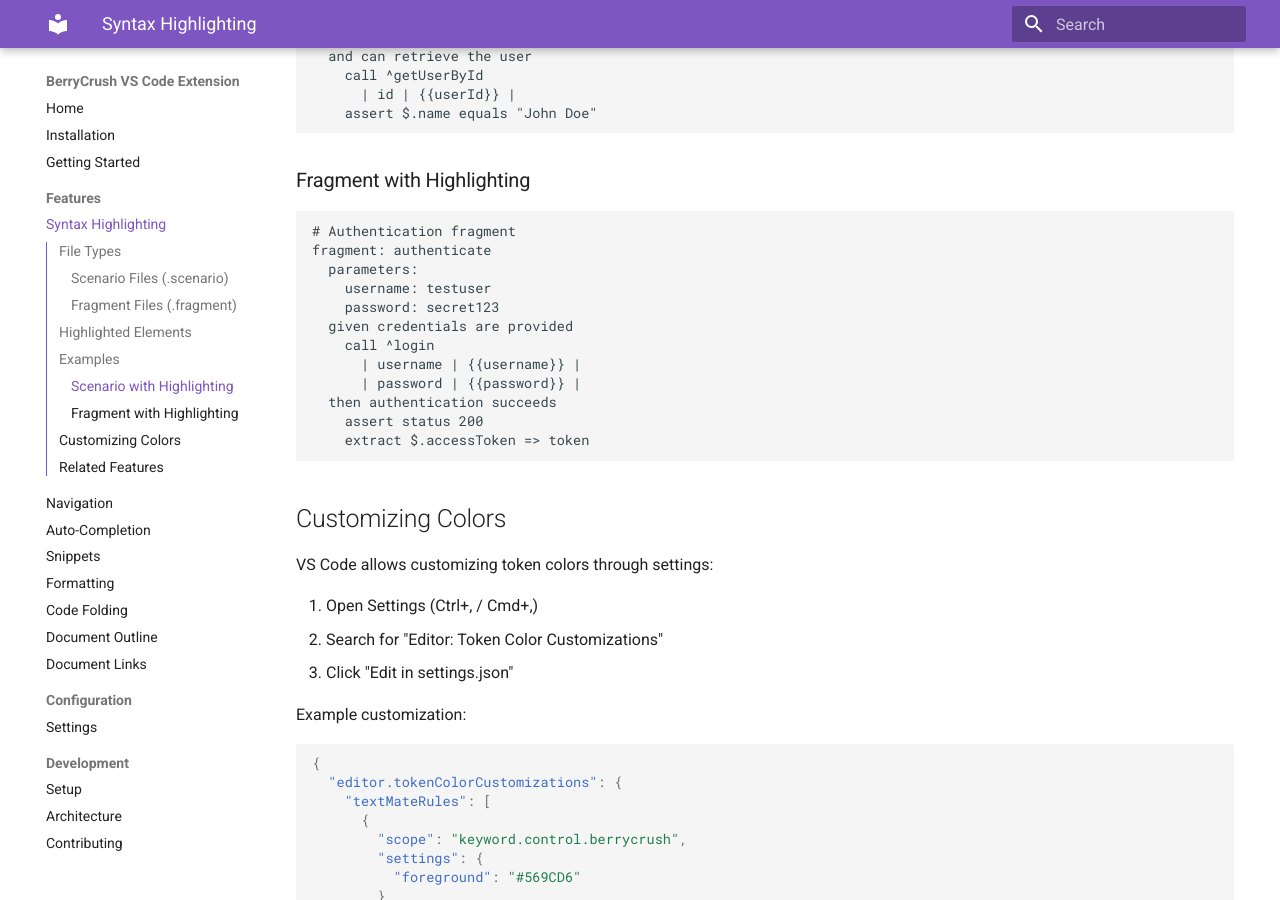
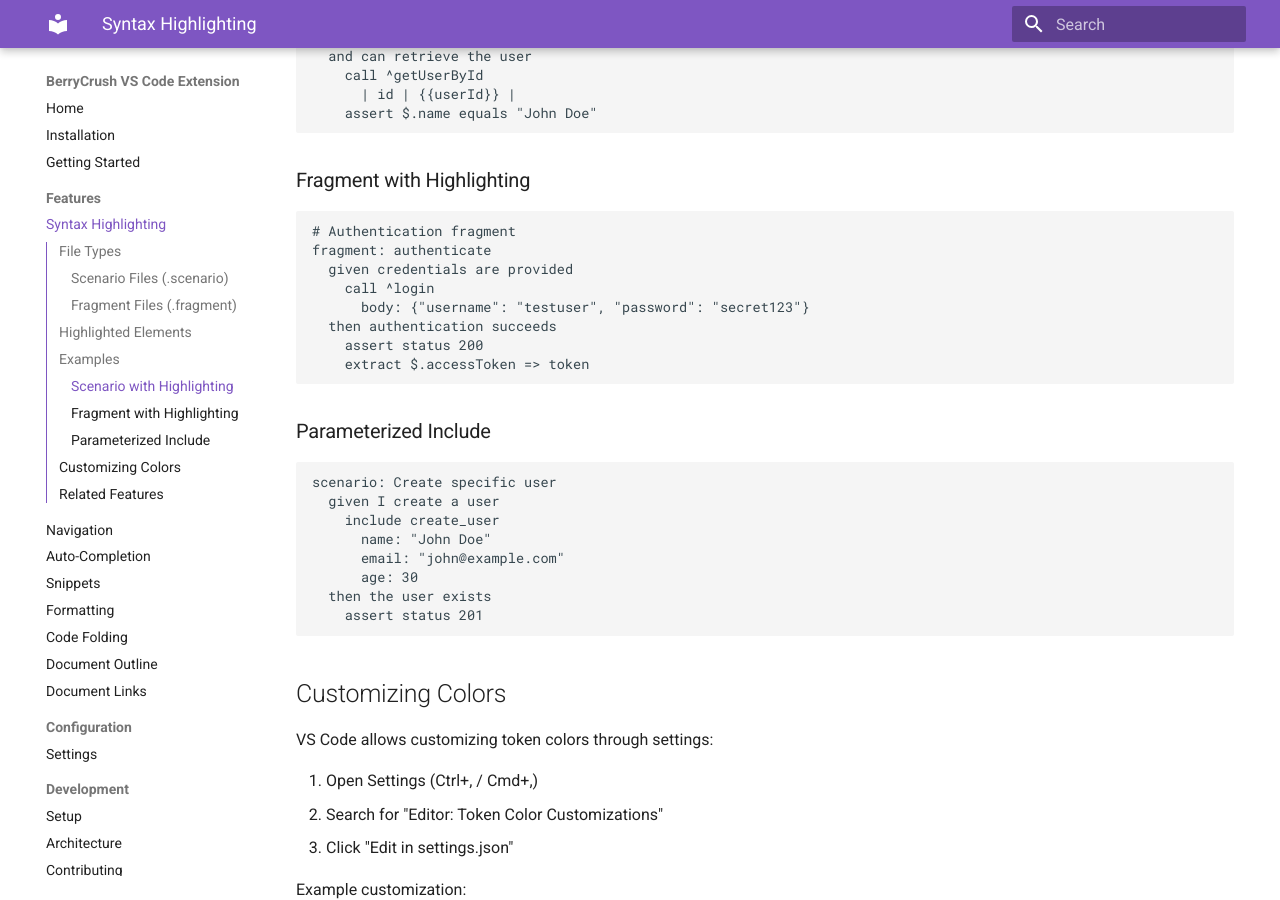
Before and after one commit to BerryCrush/berrycrush-vscode, an MkDocs documentation site: the page built from doc/features/syntax.md, in a window 1280 px wide and 900 px high, scrolled down 1492 px. Built offline with MkDocs 1.6.1 and Material for MkDocs 9.7.7, drawn with Linux system fonts in a browser that asks for light colours.

Commit message:
Update document

````diff
--- a/doc/features/syntax.md
+++ b/doc/features/syntax.md
@@ -58,16 +58,25 @@
 ```berrycrush
 # Authentication fragment
 fragment: authenticate
-  parameters:
-    username: testuser
-    password: secret123
   given credentials are provided
     call ^login
-      | username | {{username}} |
-      | password | {{password}} |
+      body: {"username": "testuser", "password": "secret123"}
   then authentication succeeds
     assert status 200
     extract $.accessToken => token
+```
+
+### Parameterized Include
+
+```berrycrush
+scenario: Create specific user
+  given I create a user
+    include create_user
+      name: "John Doe"
+      email: "john@example.com"
+      age: 30
+  then the user exists
+    assert status 201
 ```
 
 ## Customizing Colors
````
